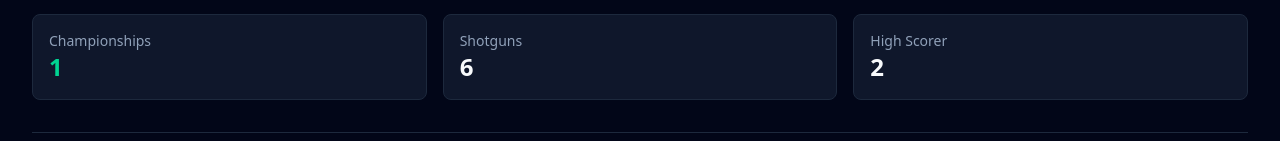
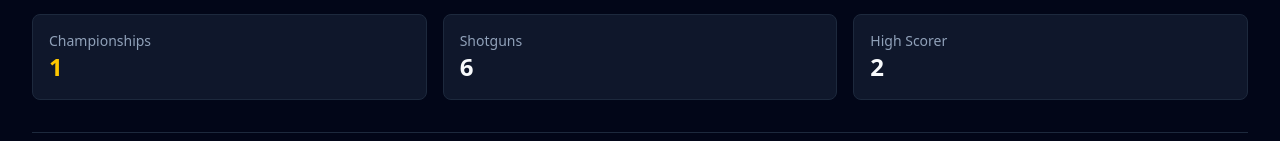
Before and after one commit to sdeka1997/frodd-grads-ffl, a Next.js app: page /managers/Ameesh in a window 1280 px wide. Shown: the part 297-438 px from the top of the page. Built offline with nearby package versions, Linux system fonts and the light colour scheme.

Commit message:
Championships number white unless > 0, then gold
https://claude.ai/code/session_01AQ77cK27sgCRY872vTgiRe

```diff
--- a/src/app/managers/[id]/page.tsx
+++ b/src/app/managers/[id]/page.tsx
@@ -70,7 +70,7 @@ export default async function ManagerProfile({ params }: { params: Promise<{ id:
           </div>
           <div className="bg-slate-900 p-4 rounded-lg border border-slate-800">
             <div className="text-slate-400 text-sm">Championships</div>
-            <div className="text-2xl font-bold text-emerald-400">{stats.championships}</div>
+            <div className={`text-2xl font-bold ${stats.championships > 0 ? 'text-yellow-400' : ''}`}>{stats.championships}</div>
           </div>
           <div className="bg-slate-900 p-4 rounded-lg border border-slate-800">
             <div className="text-slate-400 text-sm">Shotguns</div>
```
